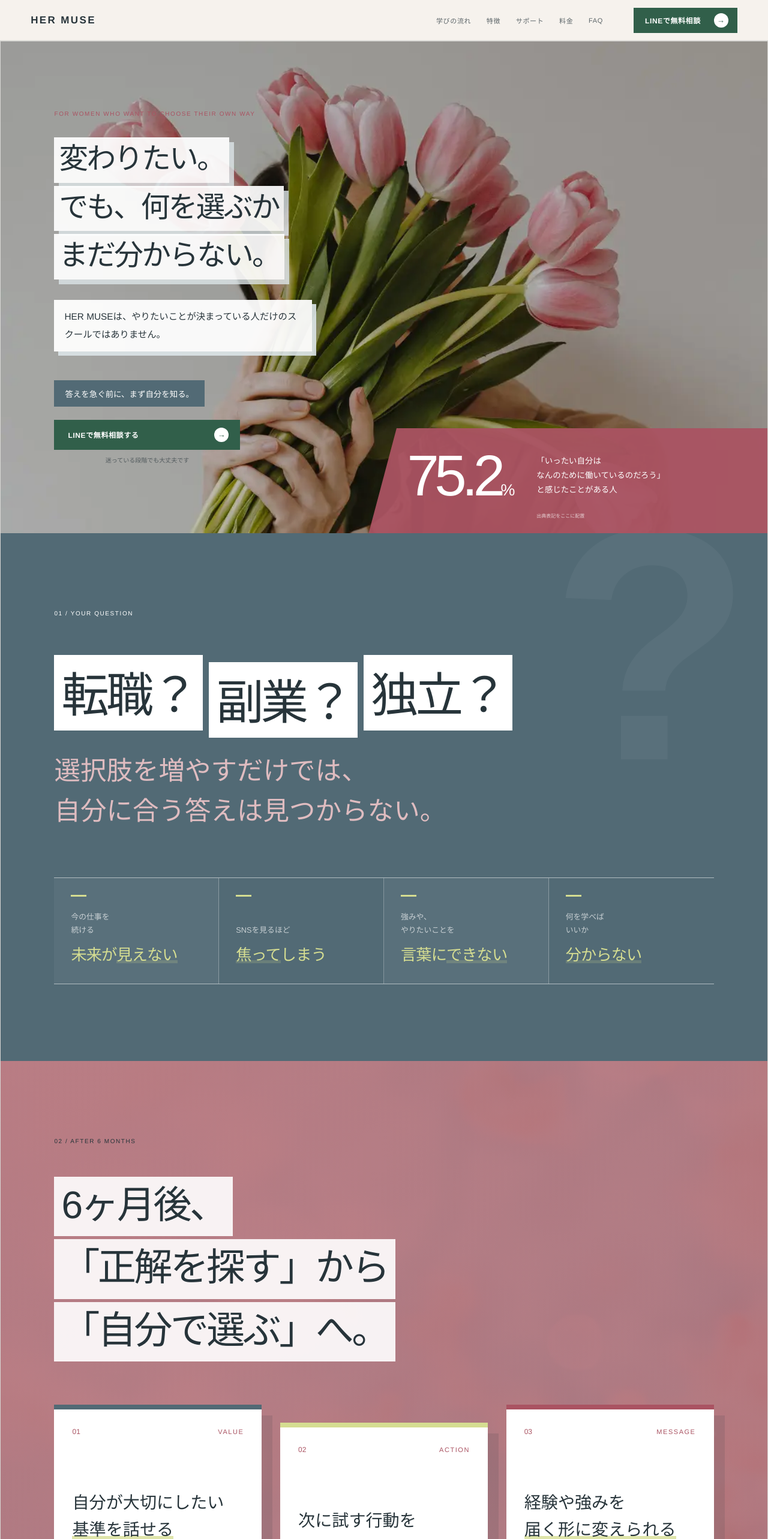
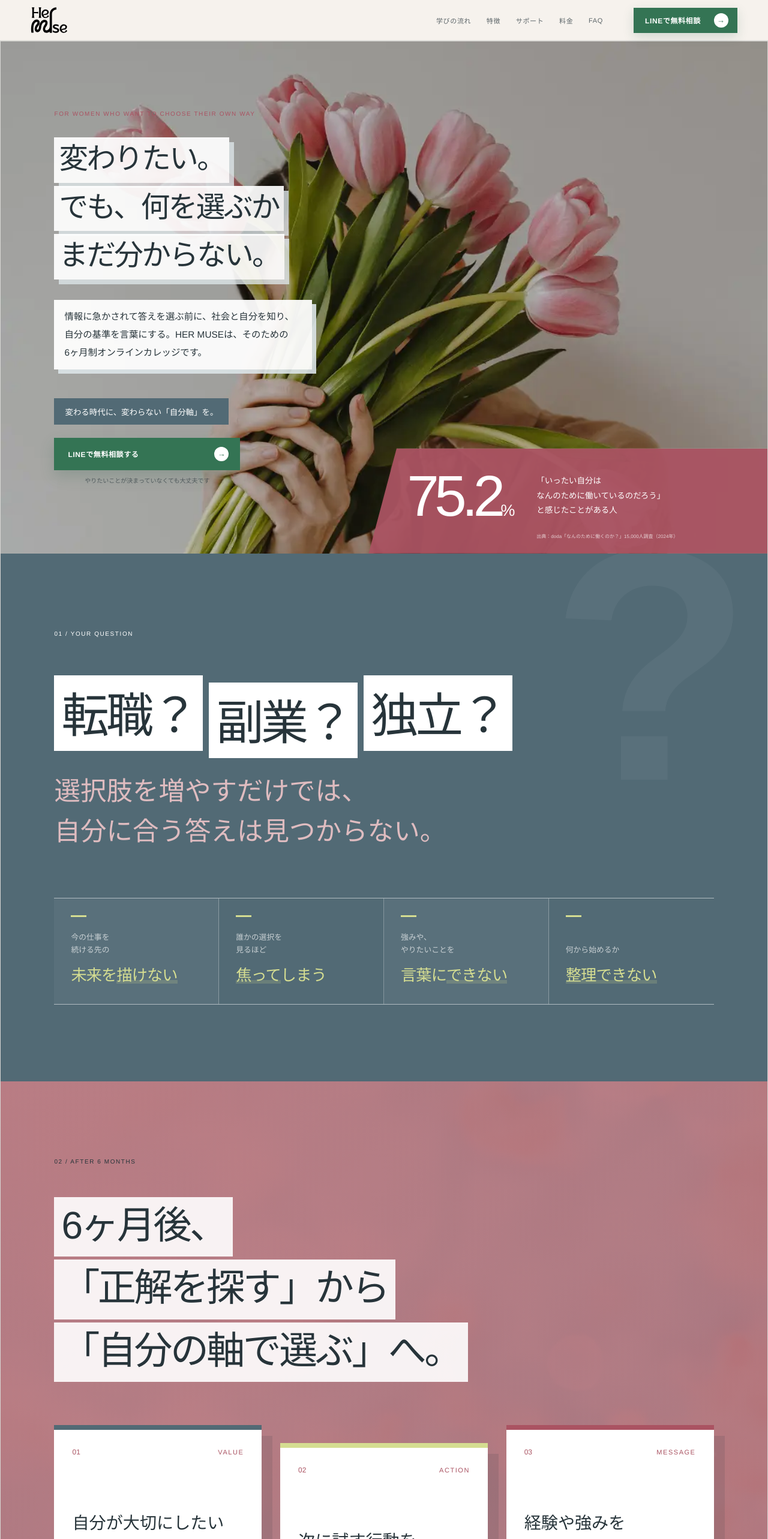
Before and after one commit to hikaru-tell/prego-hermuse-lp, a Next.js app: page / in a window 1280 px wide. Shown: the top 2566 px of the page at 60% size. Built offline with nearby package versions, Linux system fonts and the light colour scheme.

Commit message:
Align copy and branding with HER MUSE concept

```diff
--- a/app/globals.css
+++ b/app/globals.css
@@ -2,6 +2,7 @@
   --hmr-bg: #f6f2ed;
   --hmr-ink: #27343a;
   --hmr-red: #aa5362;
+  --hmr-cta: #347454;
   --hmr-blue-dark: #526a75;
   --hmr-blue: #8199a2;
   --hmr-lime: #d5dd91;
@@ -693,12 +694,18 @@ button { font: inherit; }
   backdrop-filter: blur(14px);
 }
 #her-muse-reference-body-v2 .hmr-header-logo {
+  display: block;
   color: var(--hmr-ink);
   font-size: 17px;
   font-weight: 600;
   letter-spacing: .14em;
   text-decoration: none;
   white-space: nowrap;
+}
+#her-muse-reference-body-v2 .hmr-header-logo img {
+  display: block;
+  width: 62px;
+  height: auto;
 }
 #her-muse-reference-body-v2 .hmr-header-nav {
   display: flex;
@@ -721,24 +728,26 @@ button { font: inherit; }
 #her-muse-reference-body-v2 .hmr-header-cta,
 #her-muse-reference-body-v2 .hmr-cta-button {
   display: inline-flex;
-  min-height: 50px;
+  min-height: 54px;
   padding: 0 18px 0 22px;
   align-items: center;
   justify-content: space-between;
   gap: 22px;
-  border: 1px solid #315f4a;
+  border: 1px solid var(--hmr-cta);
   color: #fff;
-  background: #315f4a;
+  background: var(--hmr-cta);
   font-size: 12px;
   font-weight: 600;
   letter-spacing: .05em;
   text-decoration: none;
   white-space: nowrap;
+  box-shadow: 0 10px 24px rgba(39, 97, 70, .2);
   transition: color .2s ease, background-color .2s ease, transform .2s ease;
 }
 #her-muse-reference-body-v2 .hmr-header-cta {
   min-height: 42px;
   padding-inline: 18px 14px;
+  box-shadow: 0 6px 18px rgba(39, 97, 70, .18);
 }
 #her-muse-reference-body-v2 .hmr-header-cta b,
 #her-muse-reference-body-v2 .hmr-cta-button b {
@@ -747,14 +756,14 @@ button { font: inherit; }
   aspect-ratio: 1;
   place-items: center;
   border-radius: 50%;
-  color: #315f4a;
+  color: var(--hmr-cta);
   background: #fff;
   font-size: 13px;
   font-weight: 500;
 }
 #her-muse-reference-body-v2 .hmr-header-cta:hover,
 #her-muse-reference-body-v2 .hmr-cta-button:hover {
-  color: #315f4a;
+  color: var(--hmr-cta);
   background: #fff;
   transform: translateY(-2px);
 }
@@ -776,7 +785,7 @@ button { font: inherit; }
   grid-template-columns: minmax(0, 1fr) auto;
   gap: clamp(42px, 7vw, 100px);
   color: #fff;
-  background: #315f4a;
+  background: var(--hmr-cta);
 }
 #her-muse-reference-body-v2 .hmr-line-cta-copy > p {
   margin: 0 0 26px;
@@ -806,12 +815,12 @@ button { font: inherit; }
 #her-muse-reference-body-v2 .hmr-cta-button--light {
   min-width: min(320px, 100%);
   border-color: #fff;
-  color: #315f4a;
+  color: var(--hmr-cta);
   background: #fff;
 }
 #her-muse-reference-body-v2 .hmr-cta-button--light b {
   color: #fff;
-  background: #315f4a;
+  background: var(--hmr-cta);
 }
 #her-muse-reference-body-v2 .hmr-cta-button--light:hover {
   color: #fff;
@@ -825,7 +834,7 @@ button { font: inherit; }
   background: var(--hmr-lime);
 }
 #her-muse-reference-body-v2 .hmr-cta-button--price b {
-  color: #315f4a;
+  color: var(--hmr-cta);
 }
 #her-muse-reference-body-v2 .hmr-cta-button--price:hover {
   border-color: #fff;
@@ -843,6 +852,9 @@ button { font: inherit; }
   }
   #her-muse-reference-body-v2 .hmr-header-logo {
     font-size: 14px;
+  }
+  #her-muse-reference-body-v2 .hmr-header-logo img {
+    width: 48px;
   }
   #her-muse-reference-body-v2 .hmr-header-nav {
     display: none;
--- a/app/page.tsx
+++ b/app/page.tsx
@@ -1,7 +1,9 @@
+const LINE_CTA_URL = "#line-entry";
+
 const pageMarkup = String.raw`
 <div id="her-muse-reference-body-v2">
   <header class="hmr-site-header">
-    <a class="hmr-header-logo" href="#top" aria-label="HER MUSE トップへ">HER MUSE</a>
+    <a class="hmr-header-logo" href="#top" aria-label="HER MUSE トップへ"><img src="/her-muse-logo.svg" alt="HER MUSE" width="88" height="63"></a>
     <nav class="hmr-header-nav" aria-label="ページ内ナビゲーション">
       <a href="#program">学びの流れ</a>
       <a href="#features">特徴</a>
@@ -9,7 +11,7 @@ const pageMarkup = String.raw`
       <a href="#price">料金</a>
       <a href="#faq">FAQ</a>
     </nav>
-    <a class="hmr-header-cta" href="#line-entry"><span>LINEで無料相談</span><b aria-hidden="true">→</b></a>
+    <a class="hmr-header-cta" href="${LINE_CTA_URL}"><span>LINEで無料相談</span><b aria-hidden="true">→</b></a>
   </header>
 <main id="top" class="hmr-page" data-hmr-page aria-label="HER MUSE 女性のための6ヶ月制オンラインカレッジ">
     <section class="hmr-opening" aria-labelledby="opening-title">
@@ -19,11 +21,11 @@ const pageMarkup = String.raw`
           <span class="hmr-copy-pc"><i>変わりたい。</i><i>でも、何を選ぶか</i><i>まだ分からない。</i></span>
           <span class="hmr-copy-sp"><i>変わりたい。</i><i>でも、何を選べば</i><i>いいか、まだ</i><i>分からない。</i></span>
         </h2>
-        <p class="hmr-opening-lead">HER MUSEは、やりたいことが決まっている人だけのスクールではありません。</p>
-        <div class="hmr-opening-ribbon">答えを急ぐ前に、まず自分を知る。</div>
+        <p class="hmr-opening-lead">情報に急かされて答えを選ぶ前に、社会と自分を知り、自分の基準を言葉にする。HER MUSEは、そのための6ヶ月制オンラインカレッジです。</p>
+        <div class="hmr-opening-ribbon">変わる時代に、変わらない「自分軸」を。</div>
         <div class="hmr-opening-actions">
-          <a class="hmr-cta-button" href="#line-entry"><span>LINEで無料相談する</span><b aria-hidden="true">→</b></a>
-          <small>迷っている段階でも大丈夫です</small>
+          <a class="hmr-cta-button" href="${LINE_CTA_URL}"><span>LINEで無料相談する</span><b aria-hidden="true">→</b></a>
+          <small>やりたいことが決まっていなくても大丈夫です</small>
         </div>
       </div>
       <div class="hmr-opening-photo" role="img" aria-label="チューリップを抱える女性の写真"></div>
@@ -33,7 +35,7 @@ const pageMarkup = String.raw`
           <span class="hmr-copy-pc"><i>「いったい自分は</i><i>なんのために働いているのだろう」</i><i>と感じたことがある人</i></span>
           <span class="hmr-copy-sp"><i>「いったい自分は</i><i>なんのために</i><i>働いているのだろう」</i><i>と感じたことがある人</i></span>
         </p>
-        <small>出典表記をここに配置</small>
+        <small>出典：doda「なんのために働くのか？」15,000人調査（2024年）</small>
       </div>
     </section>
 
@@ -45,25 +47,25 @@ const pageMarkup = String.raw`
         <span class="hmr-copy-sp"><i>選択肢を増やしても、</i><i>自分に合う答えは</i><i>見つからない。</i></span>
       </p>
       <div class="hmr-problem-scenes">
-        <p><span><i>今の仕事を</i><i>続ける</i></span><strong>未来が<em>見えない</em></strong></p>
-        <p><span><i>SNSを見るほど</i></span><strong><em>焦って</em>しまう</strong></p>
+        <p><span><i>今の仕事を</i><i>続ける先の</i></span><strong>未来を<em>描けない</em></strong></p>
+        <p><span><i>誰かの選択を</i><i>見るほど</i></span><strong><em>焦って</em>しまう</strong></p>
         <p><span><i>強みや、</i><i>やりたいことを</i></span><strong>言葉に<em>できない</em></strong></p>
-        <p><span><i>何を学べば</i><i>いいか</i></span><strong><em>分からない</em></strong></p>
+        <p><span><i>何から始めるか</i></span><strong><em>整理できない</em></strong></p>
       </div>
     </section>
 
     <section class="hmr-after">
       <p class="hmr-section-no">02 / AFTER 6 MONTHS</p>
       <h2>
-        <span class="hmr-copy-pc"><i>6ヶ月後、</i><i>「正解を探す」から</i><i>「自分で選ぶ」へ。</i></span>
-        <span class="hmr-copy-sp"><i>6ヶ月後、</i><i>「正解を探す」から</i><i>「自分で選ぶ」へ。</i></span>
+        <span class="hmr-copy-pc"><i>6ヶ月後、</i><i>「正解を探す」から</i><i>「自分の軸で選ぶ」へ。</i></span>
+        <span class="hmr-copy-sp"><i>6ヶ月後、</i><i>「正解を探す」から</i><i>「自分の軸で選ぶ」へ。</i></span>
       </h2>
       <div class="hmr-after-stage">
-        <article><div class="hmr-after-meta"><b>01</b><small>VALUE</small></div><strong><i>自分が大切にしたい</i><i>基準を話せる</i></strong><div class="hmr-after-card-photo hmr-after-card-photo--01" role="img" aria-label="ノートに考えを書き出す女性"></div></article>
+        <article><div class="hmr-after-meta"><b>01</b><small>VALUE</small></div><strong><i>自分が大切にしたい</i><i>基準を言葉にできる</i></strong><div class="hmr-after-card-photo hmr-after-card-photo--01" role="img" aria-label="ノートに考えを書き出す女性"></div></article>
         <article><div class="hmr-after-meta"><b>02</b><small>ACTION</small></div><strong><i>次に試す行動を</i><i>ひとつ決められる</i></strong><div class="hmr-after-card-photo hmr-after-card-photo--02" role="img" aria-label="パソコンで仕事をする女性"></div></article>
-        <article><div class="hmr-after-meta"><b>03</b><small>MESSAGE</small></div><strong><i>経験や強みを</i><i>届く形に変えられる</i></strong><div class="hmr-after-card-photo hmr-after-card-photo--03" role="img" aria-label="対話しながら自分の言葉を見つける女性"></div></article>
+        <article><div class="hmr-after-meta"><b>03</b><small>MESSAGE</small></div><strong><i>経験や強みを</i><i>届く価値に変えられる</i></strong><div class="hmr-after-card-photo hmr-after-card-photo--03" role="img" aria-label="対話しながら自分の言葉を見つける女性"></div></article>
       </div>
-      <p class="hmr-after-note"><span>スキルを増やすだけではなく、</span><strong>自分で次を選べる状態</strong><span>を目指します。</span></p>
+      <p class="hmr-after-note"><span>「もう十分」を土台に、</span><strong>「もっと良くなれる」自分へ。</strong></p>
     </section>
 
     <section id="program" class="hmr-program">
@@ -74,13 +76,13 @@ const pageMarkup = String.raw`
           <span class="hmr-copy-pc"><i>社会と自分を知り、</i><i>言葉にして、形にする。</i></span>
           <span class="hmr-copy-sp"><i>社会と自分を知り、</i><i>言葉にして、</i><i>形にする。</i></span>
         </h2>
-        <p>6ヶ月を4つのステップに分け、自分の基準から次の一歩までつなげます。</p>
+        <p>外から内へ、そして内から外へ。4つのステップで、自分の問いを具体的な一歩へつなげます。</p>
       </div>
       <div class="hmr-program-route">
-        <article><b>01</b><small>MONTH 1–2</small><strong>社会を知る</strong><p>変化と選択肢を知る</p></article>
-        <article><b>02</b><small>MONTH 2–3</small><strong>自分を知る</strong><p>経験と感性を整理する</p></article>
-        <article><b>03</b><small>MONTH 4–5</small><strong>伝える</strong><p>価値を言葉へ変える</p></article>
-        <article><b>04</b><small>MONTH 5–6</small><strong>形にする</strong><p>具体的な選択につなげる</p></article>
+        <article><b>01</b><small>MONTH 1–2</small><strong>社会を知る</strong><p>働く意味と時代の変化を知る</p></article>
+        <article><b>02</b><small>MONTH 2–3</small><strong>自分を知る</strong><p>感性と心のウェルネスを整える</p></article>
+        <article><b>03</b><small>MONTH 4–5</small><strong>伝える</strong><p>経験を届く言葉へ変える</p></article>
+        <article><b>04</b><small>MONTH 5–6</small><strong>形にする</strong><p>自分の看板で生きる準備をする</p></article>
       </div>
     </section>
 
@@ -129,10 +131,13 @@ const pageMarkup = String.raw`
     <section id="line-entry" class="hmr-line-cta" aria-label="LINE無料相談のご案内">
       <div class="hmr-line-cta-copy">
         <p>FREE GUIDANCE VIA LINE</p>
-        <h2><i>迷っている段階でも、</i><i>まずは話してみませんか。</i></h2>
-        <small>受講を決める前のご相談だけでも大丈夫です。</small>
+        <h2>
+          <span class="hmr-copy-pc"><i>答えは、まだ決まっていなくて大丈夫。</i><i>まずは今の気持ちを整理しませんか。</i></span>
+          <span class="hmr-copy-sp"><i>答えは、まだ</i><i>決まっていなくて大丈夫。</i><i>まずは今の気持ちを</i><i>整理しませんか。</i></span>
+        </h2>
+        <small>答えを渡すのではなく、あなたの中にある言葉を一緒に見つけます。</small>
       </div>
-      <a class="hmr-cta-button hmr-cta-button--light" href="#line-entry" data-line-url="pending"><span>LINEで無料相談する</span><b aria-hidden="true">→</b></a>
+      <a class="hmr-cta-button hmr-cta-button--light" href="${LINE_CTA_URL}" data-line-url="pending"><span>LINEで無料相談する</span><b aria-hidden="true">→</b></a>
     </section>
 
     <section class="hmr-learning">
@@ -143,11 +148,11 @@ const pageMarkup = String.raw`
           <span class="hmr-copy-pc"><i>仕事がある毎日でも、</i><i>学びを生活から</i><i>切り離さない。</i></span>
           <span class="hmr-copy-sp"><i>仕事がある毎日でも、</i><i>学びを生活から</i><i>切り離さない。</i></span>
         </h2>
-        <p>長い講義を受け続けるのではなく、短く学び、ワークで整理し、対話しながら試します。</p>
+        <p>長い講義を受け続けるのではなく、短く学び、自分の言葉で整理し、対話の中で小さく試します。</p>
       </div>
       <div class="hmr-learning-bands">
-        <article><span>01</span><strong>1コマ 約30分</strong><p>考える材料を短いレッスンで受け取る</p></article>
-        <article><span>02</span><strong>自分専用のワーク</strong><p>聞いて終わらず、自分の言葉に置き換える</p></article>
+        <article><span>01</span><strong>1コマ 約30分</strong><p>社会を知り、自分の問いを立てる</p></article>
+        <article><span>02</span><strong>自分専用のワーク</strong><p>経験と感性を自分の言葉にする</p></article>
         <article><span>03</span><strong>対話とフィードバック</strong><p>気づきを小さな行動として試す</p></article>
       </div>
     </section>
@@ -165,7 +170,7 @@ const pageMarkup = String.raw`
         <div class="hmr-support-caption">
           <span>MENTORING SESSION</span>
           <strong>対話から、自分の言葉を見つける。</strong>
-          <small>答えを急がず、考えを言葉にしていく時間</small>
+          <small>答えを急がず、あなたの中にある言葉を一緒に見つける時間</small>
         </div>
       </div>
       <div class="hmr-support-proof">
@@ -201,7 +206,7 @@ const pageMarkup = String.raw`
         <p><span>本科カリキュラム</span><strong>9,800<small>円 / 月</small></strong></p>
         <p><span>6ヶ月総額目安</span><strong>108,600<small>円</small></strong></p>
         <small>入会金49,800円＋月額9,800円×6ヶ月</small>
-        <a class="hmr-cta-button hmr-cta-button--price" href="#line-entry"><span>LINEで無料相談する</span><b aria-hidden="true">→</b></a>
+        <a class="hmr-cta-button hmr-cta-button--price" href="${LINE_CTA_URL}"><span>LINEで無料相談する</span><b aria-hidden="true">→</b></a>
       </div>
     </section>
 
```
Also changed, not shown: public/her-muse-logo.svg (added).
